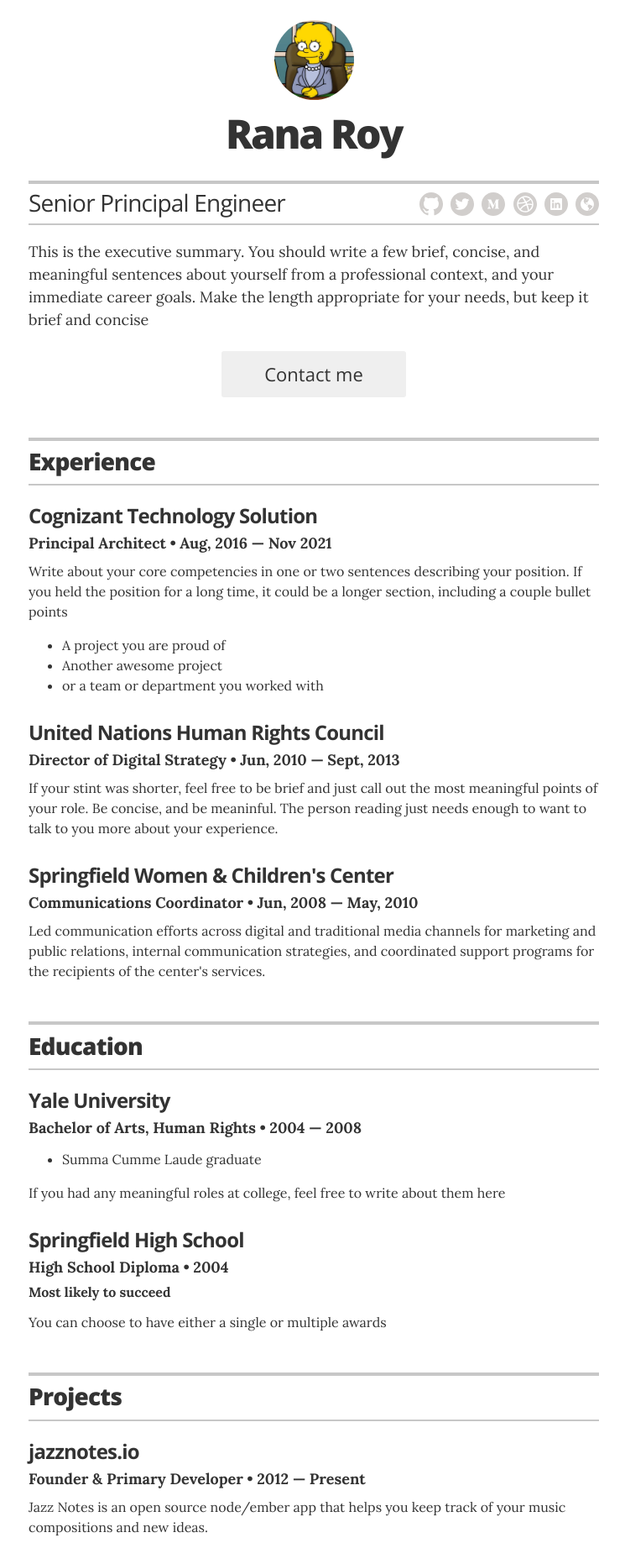
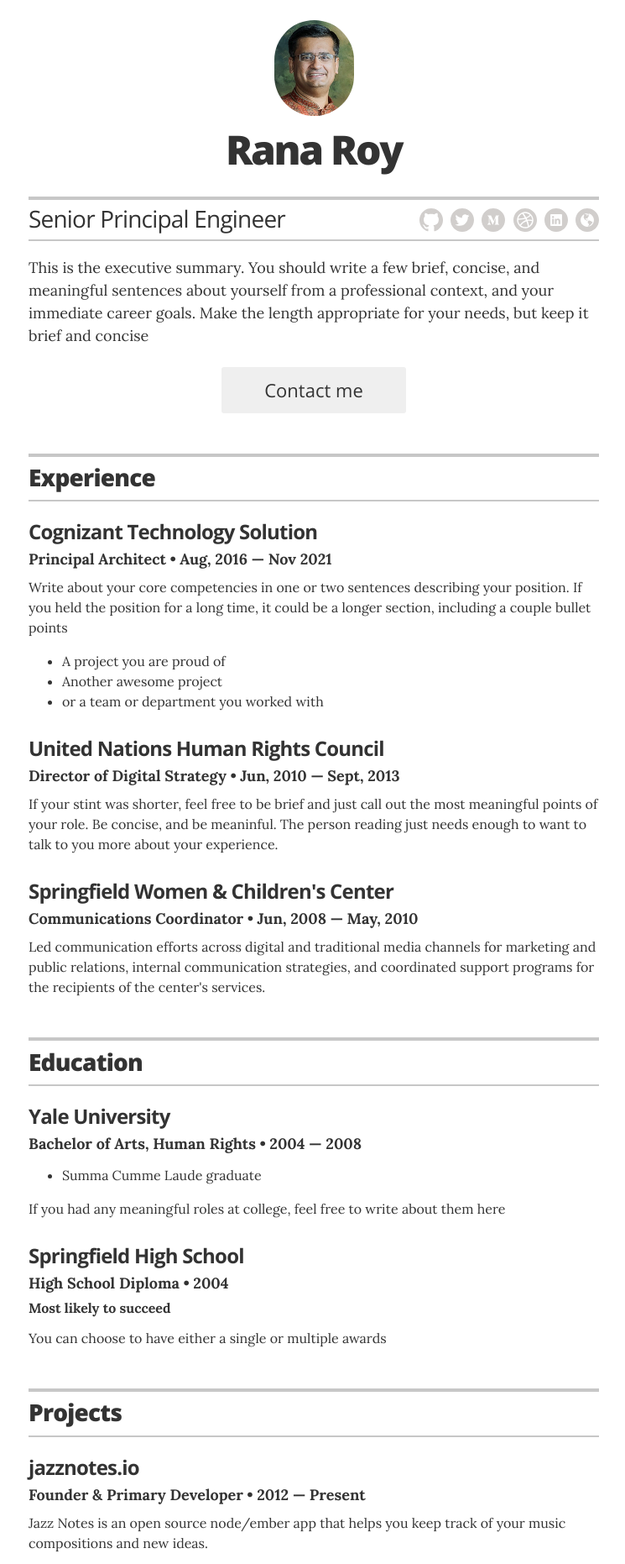
Before and after one commit to rroyhere/resume, a Jekyll site: the page built from index.html, in a window 1280 px wide. Shown: the top 1862 px of the page at 84% size, without its empty margins (266-1011 px from the left). Built offline with Jekyll 4.4.1, drawn with Linux system fonts in a browser that asks for light colours.

Commit message:
added my photo

```diff
--- a/_layouts/resume.html
+++ b/_layouts/resume.html
@@ -13,7 +13,7 @@
 
         <!-- You can turn off the avatar in _config.yml by setting to false -->
         {% if site.resume_avatar == 'true' %}
-        <img src="images/avatar.jpg" alt="my photo" class="avatar no-print" itemprop="image">
+        <img src="images/rana.jpg" alt="my photo" class="avatar no-print" itemprop="image">
         {% endif %}
 
         <!-- Your name is defined in the _config.yml file -->
```
Also changed, not shown: images/rana.jpg (added), 1 other file.
